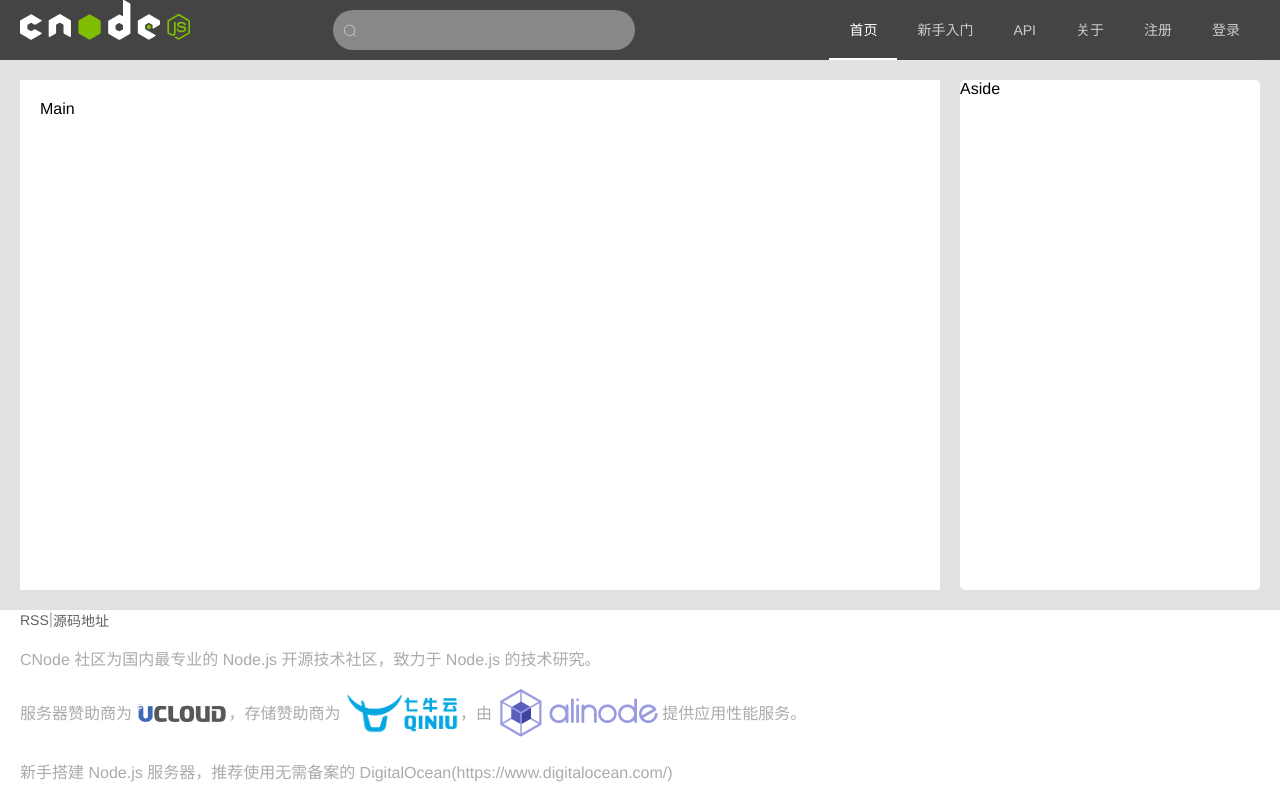
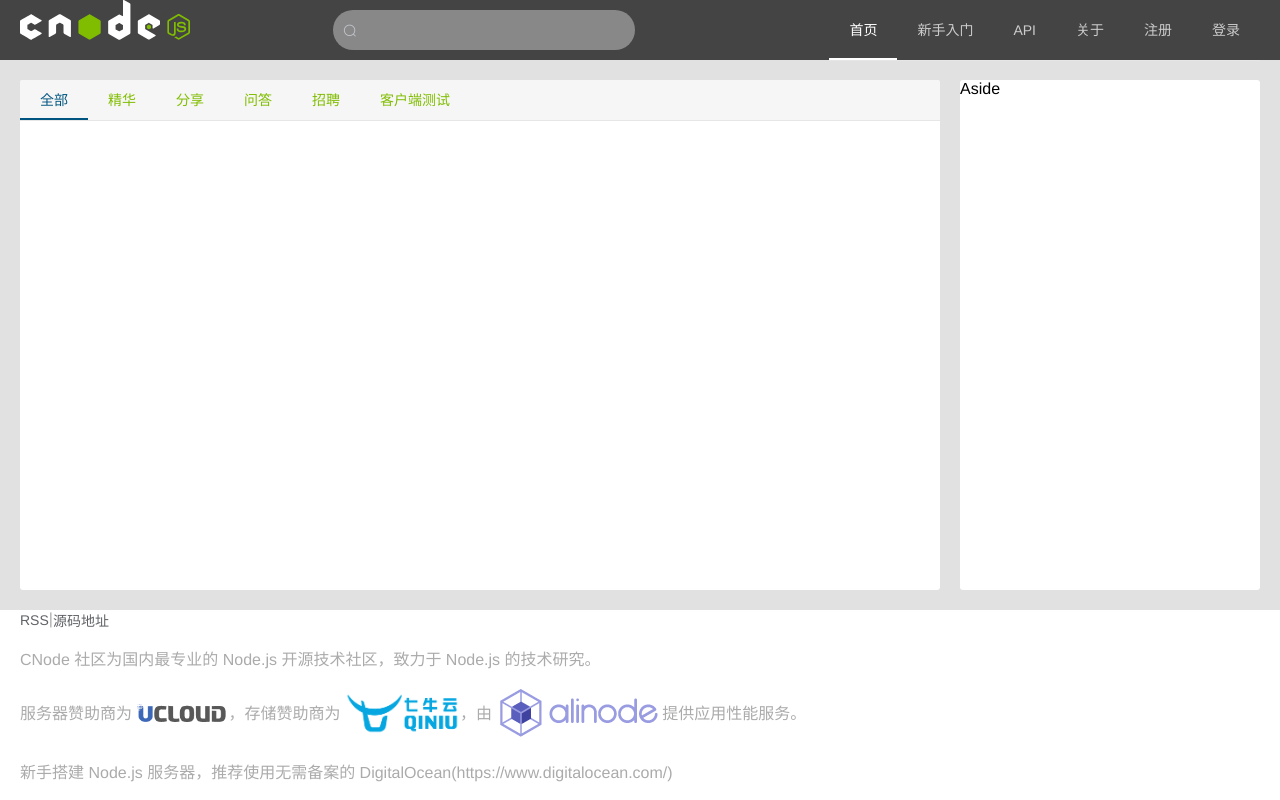
Before and after one commit to SimsalYang/cnode-vue, a Vue app: page / in a window 1280 px wide. Built offline with nearby package versions, Linux system fonts and the light colour scheme.

Commit message:
add ContentHeader layout

```diff
--- a/src/App.vue
+++ b/src/App.vue
@@ -4,7 +4,9 @@
       <Header></Header>
       <el-container direction="horizontal" class="main">
         <!-- <Content class="content"></Content> -->
-        <el-main>Main</el-main>
+        <el-main style="padding: 0">
+          <Content></Content>
+        </el-main>
         <el-aside>Aside</el-aside>
       </el-container>
       <!-- <el-footer>Footer</el-footer> -->
@@ -15,14 +17,14 @@
 
 <script>
 import Header from "@/components/Header";
-// import Content from '@/components/Content';
+import Content from "@/components/Content";
 import Footer from "@/components/Footer";
 
 export default {
   name: "app",
   components: {
     Header,
-    // Content,
+    Content,
     Footer
   }
 };
@@ -57,14 +59,12 @@ body {
 .el-aside {
   background-color: #fff;
   color: #000;
-  border-radius: 5px;
+  border-radius: 3px;
   /* height: 100%; */
 }
 
-.el-main {
-  background-color: #ffffff;
-  color: #000;
-  margin-right: 20px;
+.el-container >>> .el-main {
+  padding: 0;
 }
 
 .el-footer {
@@ -78,8 +78,15 @@ body {
   flex: 1;
   margin: 20px;
 }
+
 .content {
   border-radius: 5px;
   margin-right: 20px;
 }
+.el-main {
+  background-color: #ffffff;
+  color: #000;
+  border-radius: 3px;
+  margin-right: 20px;
+}
 </style>
--- a/src/components/Content.vue
+++ b/src/components/Content.vue
@@ -1,12 +1,15 @@
 <template>
-  <el-main>
-    Main
-  </el-main>
+  <ContentHeader></ContentHeader>
 </template>
 
 <script>
+import ContentHeader from "@/components/ContentHeader";
+
 export default {
-  name: 'Content'
+  name: "Content",
+  components: {
+    ContentHeader
+  }
 };
 </script>
 
--- a/src/components/ContentHeader.vue
+++ b/src/components/ContentHeader.vue
@@ -1,10 +1,20 @@
 <template>
-  <el-tabs v-model="activeName" @tab-click="handleClick">
-    <el-tab-pane label="用户管理" name="first">用户管理</el-tab-pane>
-    <el-tab-pane label="配置管理" name="second">配置管理</el-tab-pane>
-    <el-tab-pane label="角色管理" name="third">角色管理</el-tab-pane>
-    <el-tab-pane label="定时任务补偿" name="fourth">定时任务补偿</el-tab-pane>
-  </el-tabs>
+  <el-menu
+    id="content-header"
+    :default-active="activeIndex"
+    mode="horizontal"
+    background-color="#f6f6f6"
+    text-color="#80bd01"
+    active-text-color="#005580"
+    @select="handleSelect"
+  >
+    <el-menu-item index="all">全部</el-menu-item>
+    <el-menu-item index="good">精华</el-menu-item>
+    <el-menu-item index="share">分享</el-menu-item>
+    <el-menu-item index="ask">问答</el-menu-item>
+    <el-menu-item index="job">招聘</el-menu-item>
+    <el-menu-item index="dev">客户端测试</el-menu-item>
+  </el-menu>
 </template>
 
 <script>
@@ -12,16 +22,23 @@ export default {
   name: "ContentHeader",
   data() {
     return {
-      activeName: "all"
+      activeIndex: "all"
     };
   },
   methods: {
-    handleClick(tab, event) {
-      console.log(tab, event);
+    handleSelect(key, keyPath) {
+      console.log(key, keyPath);
     }
   }
 };
 </script>
 
-<style>
+<style scoped>
+.el-menu--horizontal {
+  justify-content: center;
+}
+.el-menu--horizontal > .el-menu-item {
+  height: 40px;
+  line-height: 40px;
+}
 </style>
```
